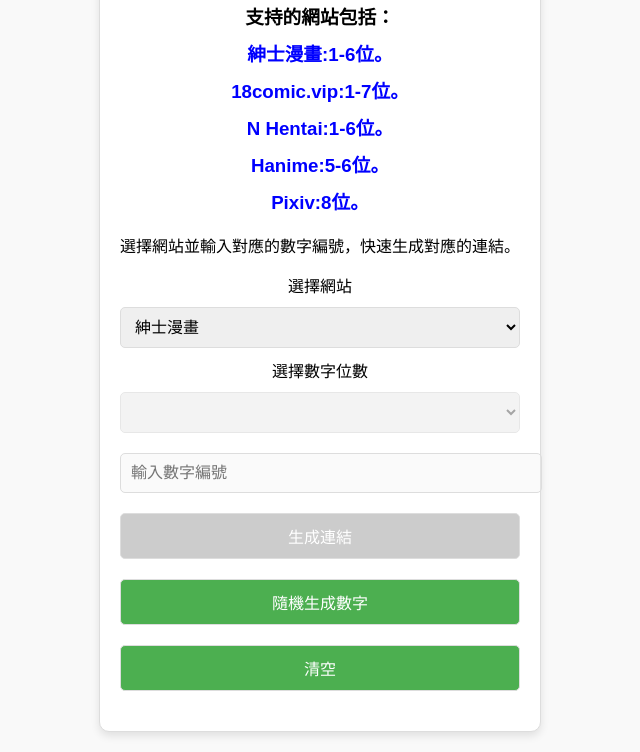
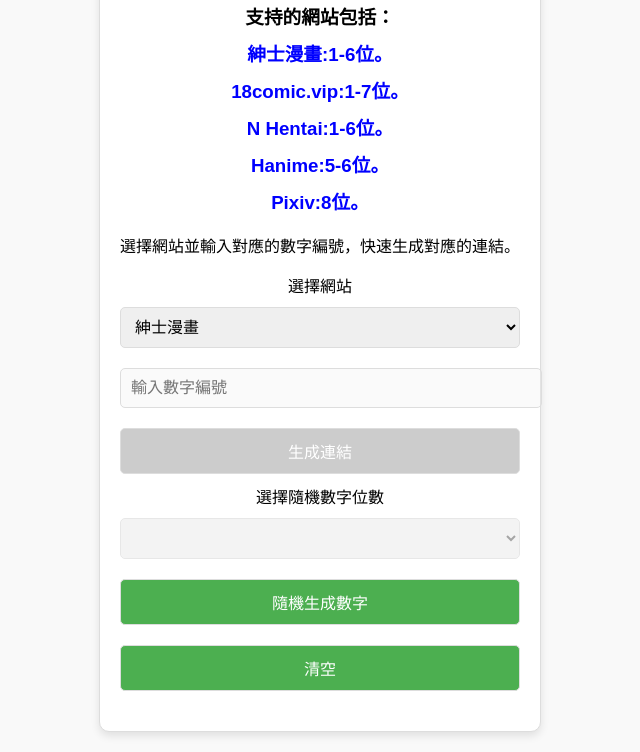
Before and after one commit to Iamsvito/hehe, a plain HTML site: page index.html in a window 1280 px wide. Shown: the part 128-880 px from the top of the page, without its empty margins (320-960 px from the left). Drawn offline with Linux system fonts and the light colour scheme.

Commit message:
Update index.html
優化

```diff
--- a/index.html
+++ b/index.html
@@ -80,11 +80,10 @@
         <label for="siteSelect">選擇網站</label>
         <select id="siteSelect"></select>
 
-        <label for="digitLength">選擇數字位數</label>
-        <select id="digitLength" disabled></select>
-
         <input type="text" id="inputNumber" placeholder="輸入數字編號" disabled>
         <button id="generateBtn" disabled>生成連結</button>
+        <label for="digitLength">選擇隨機數字位數</label>
+        <select id="digitLength" disabled></select>
         <button id="randomBtn">隨機生成數字</button>
         <button id="clearBtn">清空</button>
 
```
